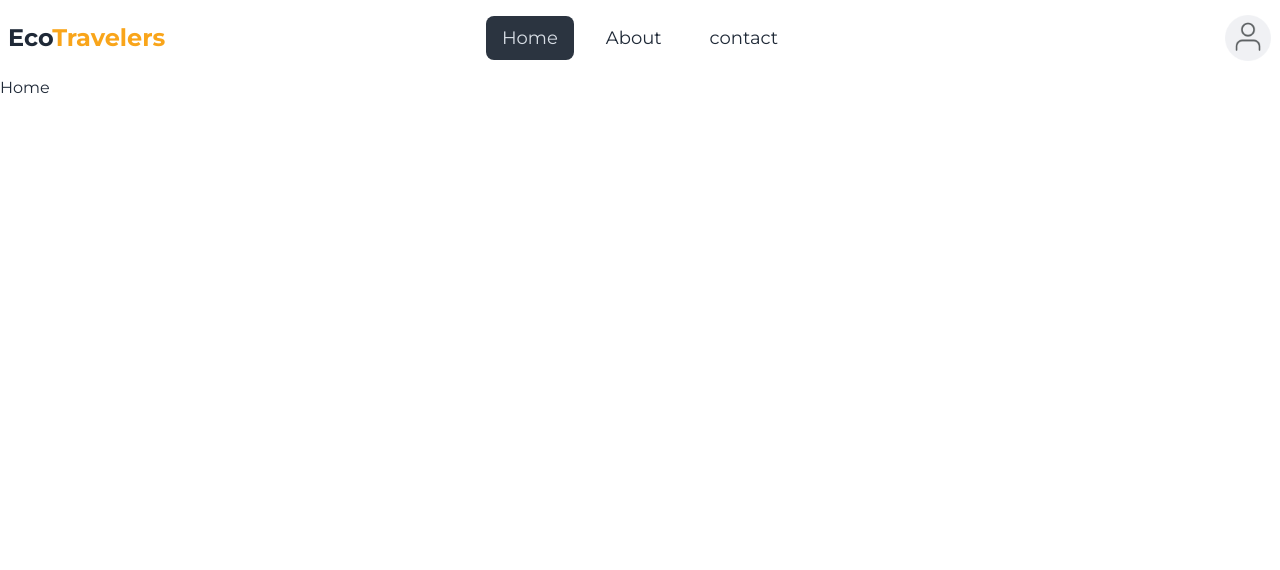
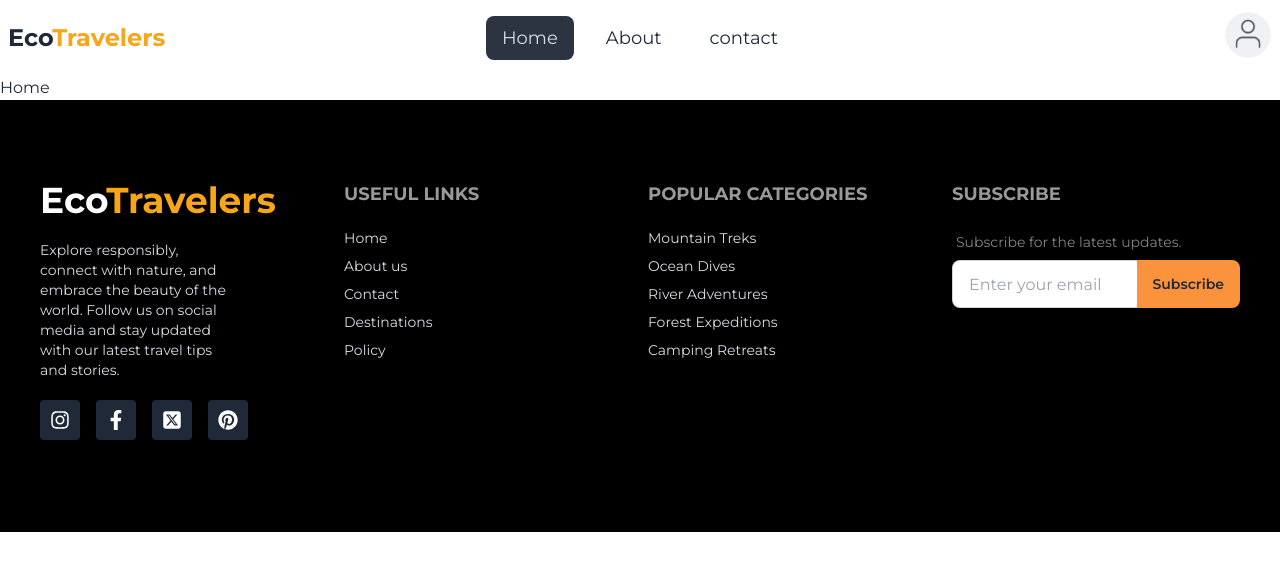
Before and after one commit to fahimprito/eco-adventure-blog, a React (Vite) app: page / in a window 1280 px wide. Shown: the top 570 px of the page. Built offline with nearby package versions, Linux system fonts and the light colour scheme.

Commit message:
nav, footer design

```diff
--- /dev/null
+++ b/src/components/Banner/Banner.jsx
@@ -0,0 +1,11 @@
+
+
+const Banner = () => {
+    return (
+        <div>
+            Banner
+        </div>
+    );
+};
+
+export default Banner;
--- /dev/null
+++ b/src/components/Footer/Footer.jsx
@@ -0,0 +1,88 @@
+import { FaSquareXTwitter } from "react-icons/fa6";
+import { FaInstagram, FaFacebookF, FaPinterest } from "react-icons/fa";
+
+const Footer = () => {
+    return (
+        <div>
+            <footer className=" bg-black text-neutral-content py-20 px-10">
+                <div className="container mx-auto footer lg:grid-cols-4">
+                    <nav className="w-full">
+                        <h6 className=" text-white text-4xl font-bold mb-3">
+                            Eco<span className="text-[#f9a51a]">Travelers</span>
+                        </h6>
+                        <div>
+                            <p className="w-2/3 mb-3">Explore responsibly, connect with nature, and embrace the beauty of the world. Follow us on social media and stay updated with our latest travel tips and stories.</p>
+                        </div>
+                        <div className="flex justify-center space-x-4 mb-3">
+                            <a
+                                href="#"
+                                className="flex items-center justify-center w-10 h-10 rounded bg-gray-800 text-white hover:bg-pink-500 transition-colors text-xl"
+                                aria-label="Instagram"
+                            >
+                                <FaInstagram />
+                            </a>
+                            <a
+                                href="#"
+                                className="flex items-center justify-center w-10 h-10 rounded bg-gray-800 text-white hover:bg-blue-600 transition-colors text-xl"
+                                aria-label="Facebook"
+                            >
+                                <FaFacebookF />
+                            </a>
+                            <a
+                                href="#"
+                                className="flex items-center justify-center w-10 h-10 rounded bg-gray-800 text-white hover:bg-gray-500 transition-colors text-xl"
+                                aria-label="Twitter"
+                            >
+                                <FaSquareXTwitter />
+                            </a>
+                            <a
+                                href="#"
+                                className="flex items-center justify-center w-10 h-10 rounded bg-gray-800 text-white hover:bg-red-600 transition-colors text-xl"
+                                aria-label="Pinterest"
+                            >
+                                <FaPinterest />
+                            </a>
+                        </div>
+                    </nav>
+                    <nav className="w-full">
+                        <h6 className="footer-title text-lg text-white font-bold  mb-3">Useful Links</h6>
+                        <a className="link link-hover">Home</a>
+                        <a className="link link-hover">About us</a>
+                        <a className="link link-hover">Contact</a>
+                        <a className="link link-hover">Destinations</a>
+                        <a className="link link-hover">Policy</a>
+                    </nav>
+                    <nav className=" w-full">
+                        <h6 className="footer-title text-lg text-white font-bold  mb-3">Popular Categories</h6>
+                        <a className="link link-hover">Mountain Treks</a>
+                        <a className="link link-hover">Ocean Dives</a>
+                        <a className="link link-hover">River Adventures</a>
+                        <a className="link link-hover">Forest Expeditions</a>
+                        <a className="link link-hover">Camping Retreats</a>
+                    </nav>
+                    <nav className="w-full">
+                        <h6 className="footer-title  text-white text-lg">Subscribe</h6>
+                        <div className="form-control ">
+                            <label className="label">
+                                <span className="label-text text-[#ffffff83]">Subscribe for the latest updates.</span>
+                            </label>
+                            <div className="join">
+                                <input
+                                    type="text"
+                                    placeholder="Enter your email"
+                                    className="input input-bordered join-item text-black w-full" />
+                                <button
+                                    className="btn bg-orange-400 hover:bg-orange-500 border-none join-item">
+                                    Subscribe
+                                </button>
+                            </div>
+                        </div>
+                    </nav>
+
+                </div>
+            </footer>
+        </div>
+    );
+};
+
+export default Footer;
--- a/src/components/Navbar/Navbar.jsx
+++ b/src/components/Navbar/Navbar.jsx
@@ -32,9 +32,15 @@ const Navbar = () => {
                     </ul>
                 </div>
                 <div className="navbar-end">
-                    <label tabIndex={0} className="btn btn-ghost btn-circle avatar border">
-                        <img src={userIcon} />
-                    </label>
+                    <div className="relative group">
+                        <label tabIndex={0} className="btn btn-ghost btn-circle avatar border">
+                            <img src={userIcon} alt="User Icon" className="rounded-full" />
+                        </label>
+                        <span className="absolute top-12 right-0 bg-white text-black px-3 py-1 rounded shadow-md text-sm hidden group-hover:block whitespace-nowrap z-10">
+                            fahim ahmmed
+                        </span>
+                    </div>
+
 
                 </div>
             </div>
--- a/src/layouts/MainLayout.jsx
+++ b/src/layouts/MainLayout.jsx
@@ -3,7 +3,7 @@ import { Outlet } from "react-router-dom";
 
 const MainLayout = () => {
     return (
-        <div className="container mx-auto font-montserrat">
+        <div className="font-montserrat">
             <Outlet></Outlet>
         </div>
     );
--- a/src/pages/Home.jsx
+++ b/src/pages/Home.jsx
@@ -1,3 +1,4 @@
+import Footer from "../components/Footer/Footer";
 import Navbar from "../components/Navbar/Navbar";
 
 
@@ -6,9 +7,12 @@ const Home = () => {
         <div>
             <Navbar></Navbar>
 
-            Home
+            <div className="container mx-auto">
+                Home
 
+            </div>
 
+            <Footer></Footer>
         </div>
     );
 };
```
